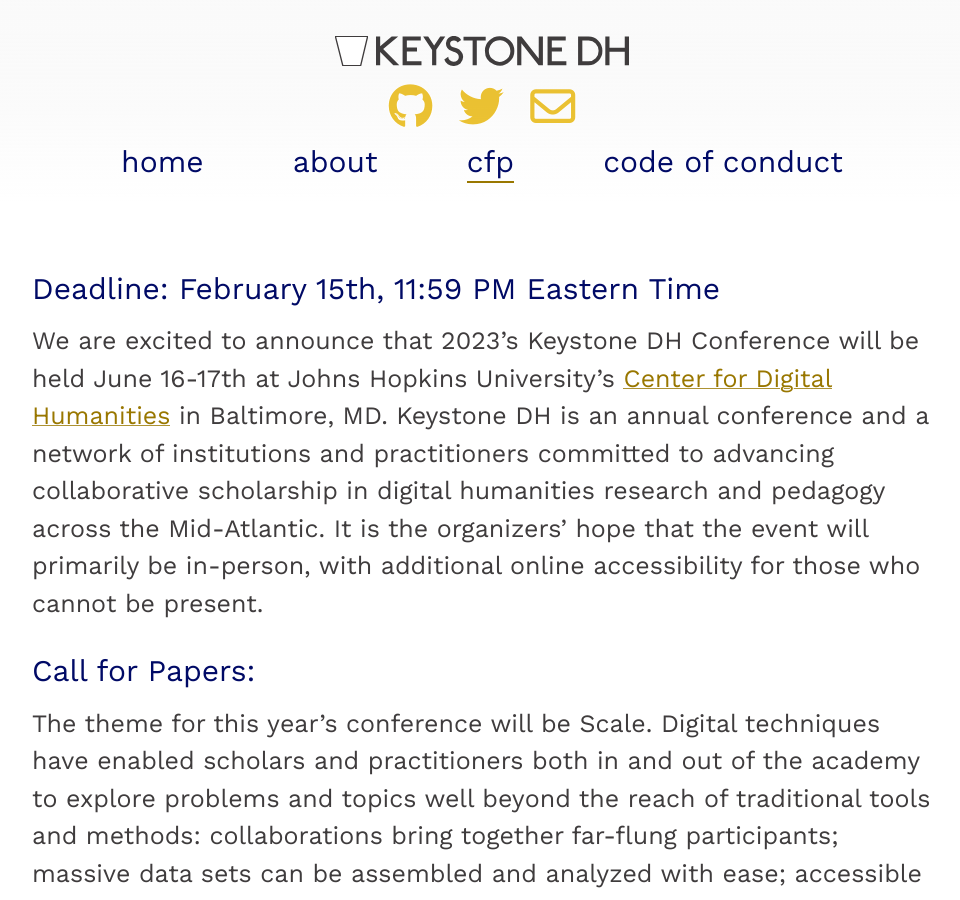
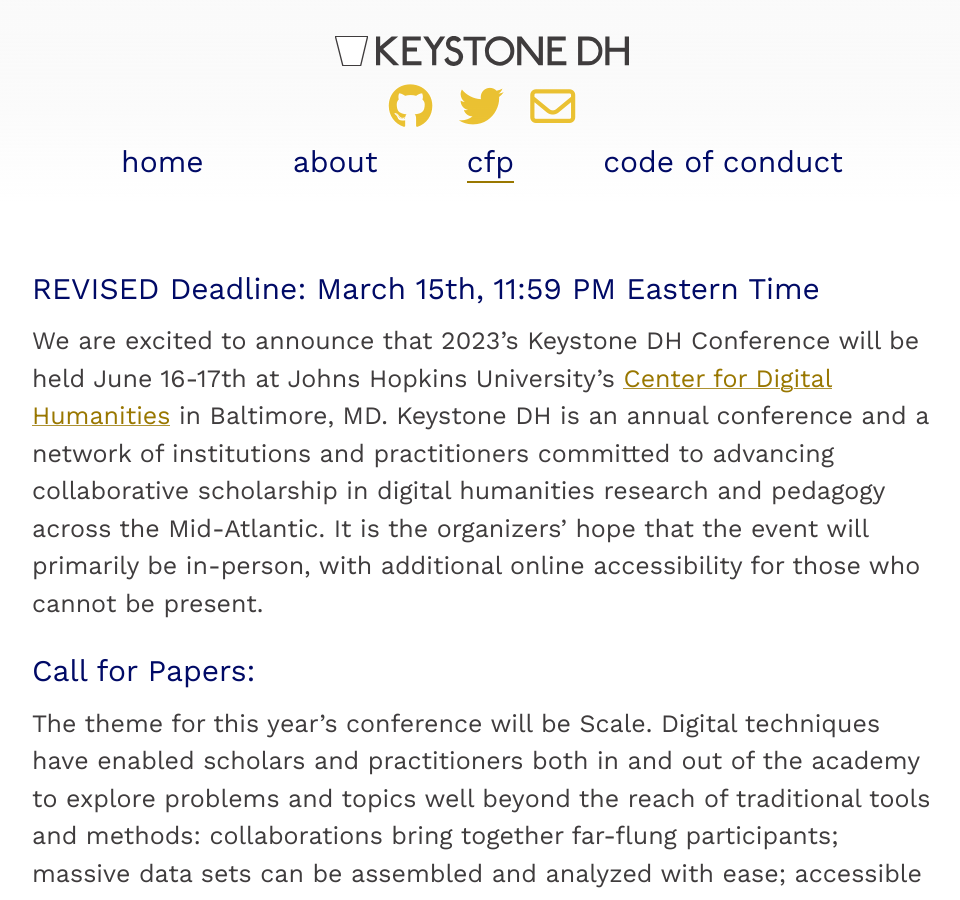
Before and after one commit to KeystoneDH/2023, a Jekyll site: the page built from _pages/cfp.md, in a window 1280 px wide and 900 px high. Shown: the whole window, without its empty margins (158-1118 px from the left). Built offline with Jekyll 4.4.1, drawn with Linux system fonts in a browser that asks for light colours; nearby versions of some CDN libraries.

Commit message:
Update cfp.md

```diff
--- a/_pages/cfp.md
+++ b/_pages/cfp.md
@@ -6,7 +6,7 @@
 permalink: /cfp
 ---
 
-## Deadline: February 15th, 11:59 PM Eastern Time
+## REVISED Deadline: March 15th, 11:59 PM Eastern Time
 
 We are excited to announce that 2023’s Keystone DH Conference will be held June 16-17th at Johns Hopkins University’s [Center for Digital Humanities](https://cdh.jhu.edu) in Baltimore, MD. Keystone DH is an annual conference and a network of institutions and practitioners committed to advancing collaborative scholarship in digital humanities research and pedagogy across the Mid-Atlantic. It is the organizers’ hope that the event will primarily be in-person, with additional online accessibility for those who cannot be present.
 
```
